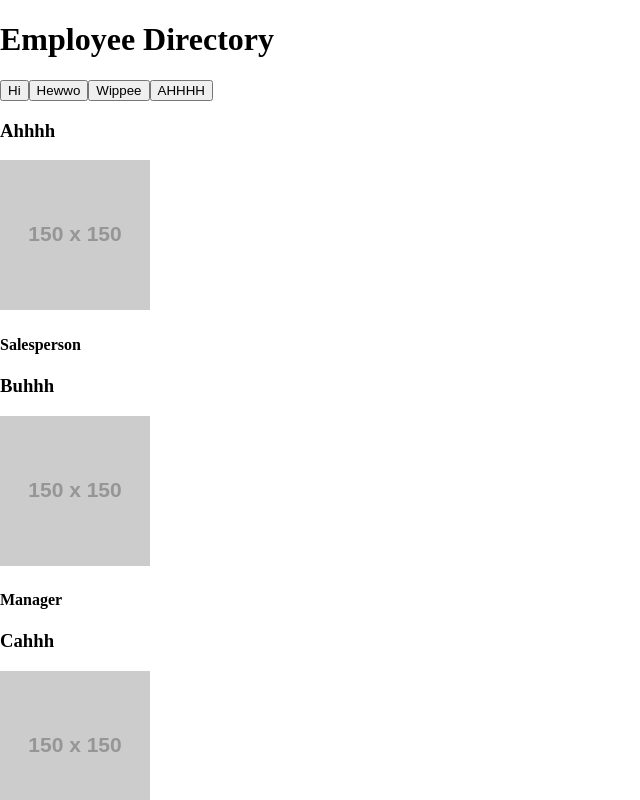
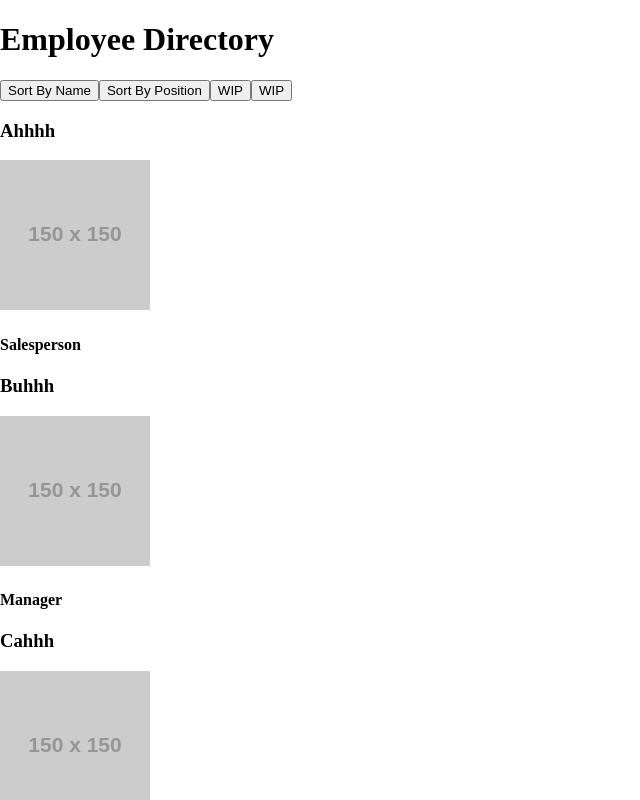
Before and after one commit to cddeal12/Homework-19-Employee-Directory, a React (Create React App) app in the folder employee-directory/: page / in a window 1280 px wide. Shown: the top 800 px of the page, without its empty margins (0-640 px from the left). Built offline with nearby package versions, Linux system fonts and the light colour scheme.

Commit message:
Added sort button functionality, sorting hardcoded for now

```diff
--- a/employee-directory/src/components/ButtonsBar.js
+++ b/employee-directory/src/components/ButtonsBar.js
@@ -3,10 +3,10 @@ import React from "react";
 function ButtonsBar(props) {
     return (
         <nav>
-            <button>Hi</button>
-            <button>Hewwo</button>
-            <button>Wippee</button>
-            <button>AHHHH</button>
+            <button onClick={props.byName} data-value="name">Sort By Name</button>
+            <button onClick={props.byPosition} data-value="position">Sort By Position</button>
+            <button>WIP</button>
+            <button>WIP</button>
         </nav>
     )
 }
--- a/employee-directory/src/pages/TableDisplay.js
+++ b/employee-directory/src/pages/TableDisplay.js
@@ -41,23 +41,55 @@ class TableDisplay extends Component {
             let sortedEmployees = this.state;
             // Sorting by position
             sortedEmployees.renderedEmployees.sort((a, b) => {
-                return (a.position > a.position);
+                return (a.position > b.position);
             });
             this.setState(sortedEmployees);
 
         };
     };
 
-    changeSort(type) {
-        this.setState(type);
-        this.sortEmployees();
+    changeSortName = () => {
+        let newState = this.state;
+        newState.sort = "name";
+        console.log("Changed to sort by " + newState.sort);
+
+        newState.renderedEmployees = [
+            {name: "Ahhhh", position: "Salesperson", image: "https://via.placeholder.com/150"},
+            {name: "Buhhh", position: "Manager", image: "https://via.placeholder.com/150"},
+            {name: "Cahhh", position: "Salesperson", image: "https://via.placeholder.com/150"},
+            {name: "Duhhh", position: "Advertisement", image: "https://via.placeholder.com/150"},
+            {name: "Ehhhh", position: "Marketing", image: "https://via.placeholder.com/150"},
+            {name: "Fuhhh", position: "Human resources", image: "https://via.placeholder.com/150"}
+        ];
+
+        this.setState(newState);
+    };
+
+    changeSortPosition = () => {
+        let newState = this.state;
+        newState.sort = "position";
+        console.log("Changed to sort by " + newState.sort);
+
+        newState.renderedEmployees = [
+            {name: "Duhhh", position: "Advertisement", image: "https://via.placeholder.com/150"},
+            {name: "Fuhhh", position: "Human resources", image: "https://via.placeholder.com/150"},
+            {name: "Buhhh", position: "Manager", image: "https://via.placeholder.com/150"},
+            {name: "Ehhhh", position: "Marketing", image: "https://via.placeholder.com/150"},
+            {name: "Ahhhh", position: "Salesperson", image: "https://via.placeholder.com/150"},
+            {name: "Cahhh", position: "Salesperson", image: "https://via.placeholder.com/150"},
+        ];
+
+        this.setState(newState);
     };
 
     render() {
         return (
             <div>
                 <h1>Employee Directory</h1>
-                <ButtonsBar />
+                <ButtonsBar
+                    byName={this.changeSortName}
+                    byPosition={this.changeSortPosition}
+                />
                 <EmployeeTable employees={this.state.renderedEmployees} />
             </div>
         );
```
